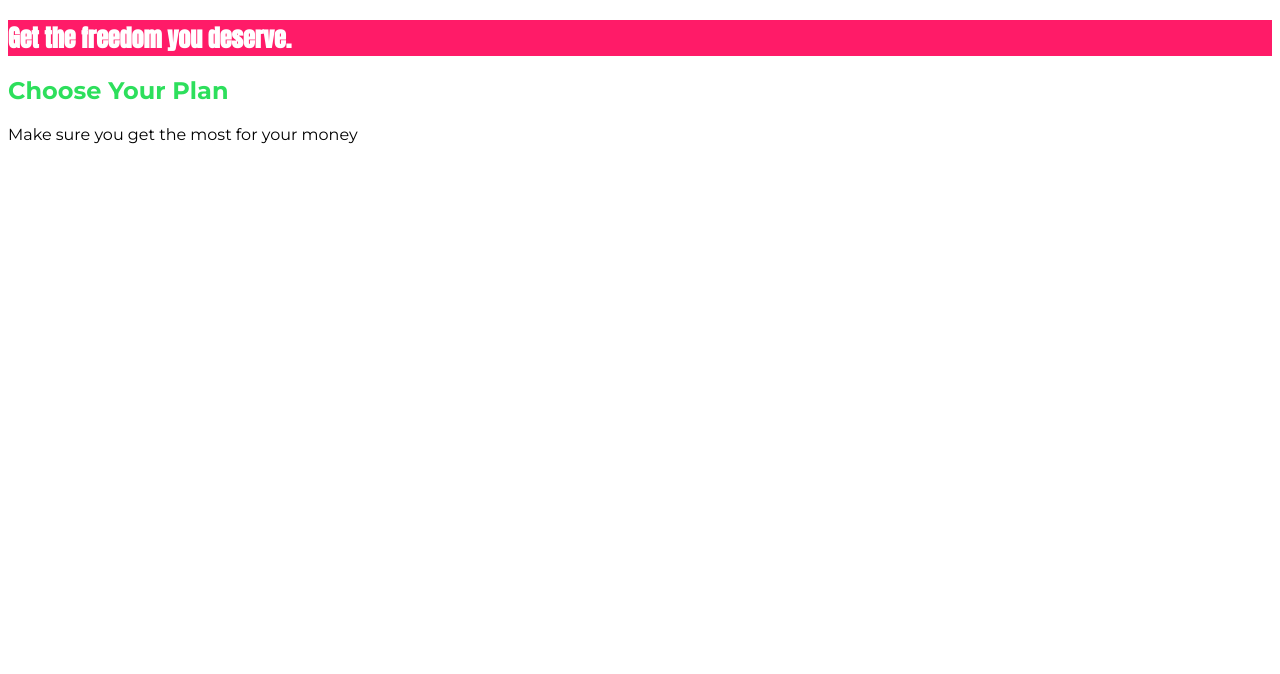
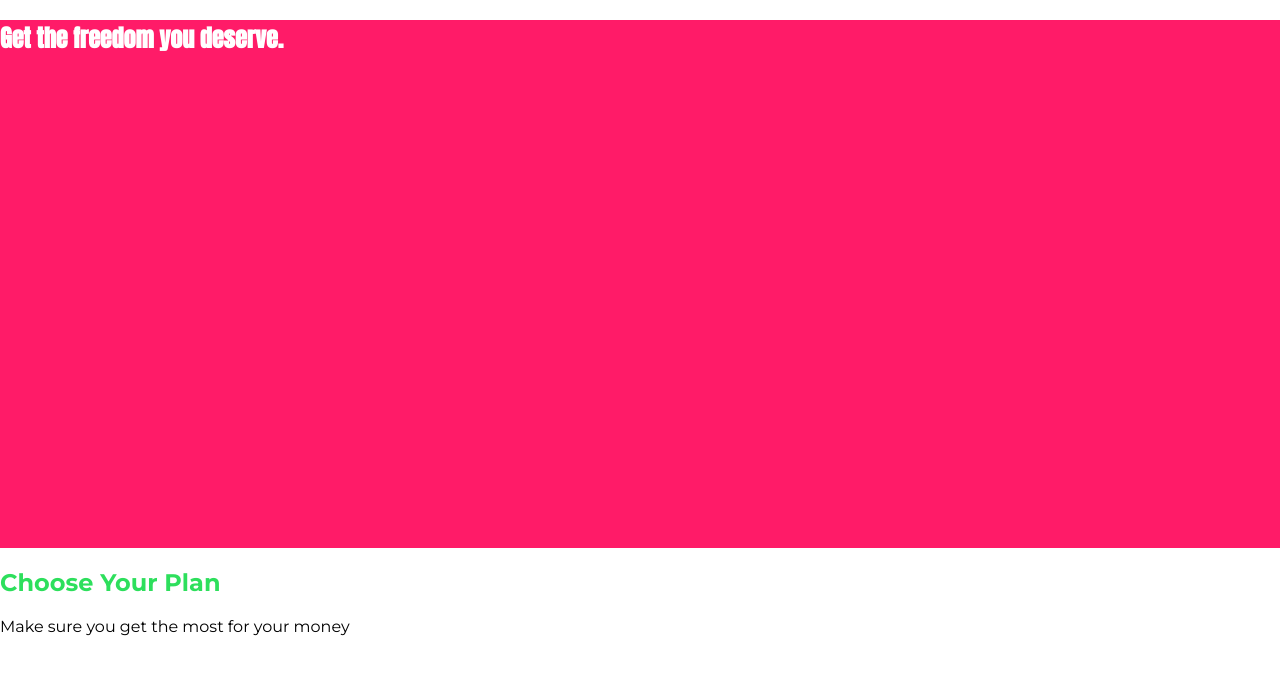
Before and after one commit to gurayg/css-complete-guide, a plain HTML site: page index.html in a window 1280 px wide. Drawn offline with Linux system fonts and the light colour scheme.

Commit message:
initial commit

```diff
--- a/main.css
+++ b/main.css
@@ -1,9 +1,15 @@
 body {
   font-family: Montserrat, sans-serif;
+  margin: 0;
 }
 
 #product-overview {
   background: #ff1b68;
+  width: 100%;
+  height: 528px;
+  /* padding: 20px; */
+  /* border: 5px black solid;
+  margin: 20px; */
 }
 
 .section-title {
```
